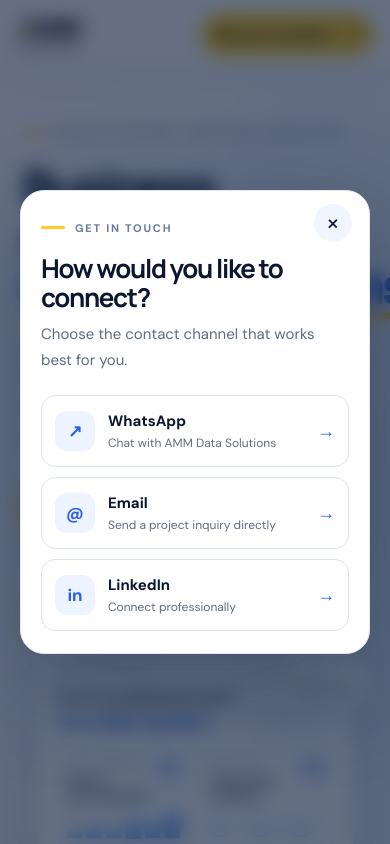
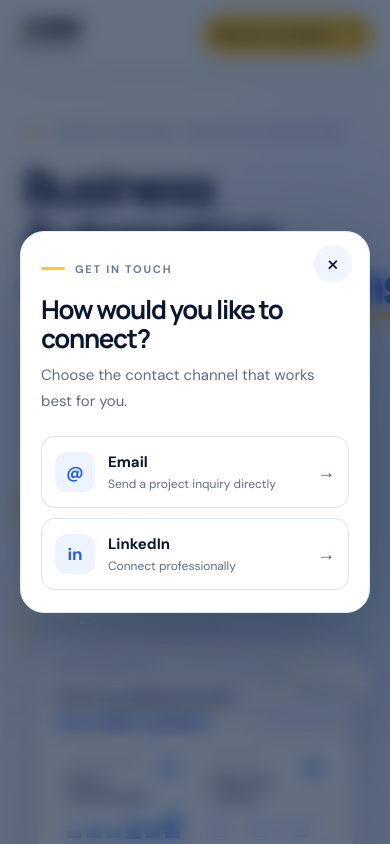
Before and after one commit to wwwab229-cpu/amm-data-solutions-website, a Next.js app: page / in a window 390 px wide. Both pictures are taken after a click on the button "Discuss a project ↗". Shown: the top 844 px of the page. Built offline with nearby package versions, Linux system fonts and the light colour scheme.

Commit message:
Promote AI website chatbots and remove phone contact option

```diff
--- a/app/page.tsx
+++ b/app/page.tsx
@@ -4,7 +4,7 @@ import { useState } from "react";
 import AMMLogo from "../logo/AMMLogo";
 
 const services = [
-  { n:"01", slug:"ai-automation-business-systems", title:"AI Automation & Business Systems", plain:"Less busywork. More control.", body:"Connect repetitive tasks, lead tracking and customer workflows so work moves forward with fewer manual steps.", examples:["Workflow automation","Lead capture and follow-up systems","Business process setup"], visual:"workflow" },
+  { n:"01", slug:"ai-automation-business-systems", title:"AI Automation & Business Systems", plain:"Less busywork. More control.", body:"Connect repetitive tasks, AI website chatbots, lead tracking and customer workflows so work moves forward with fewer manual steps.", examples:["AI website chatbots and virtual assistants","FAQ-trained customer support assistants","Workflow automation and lead follow-up"], visual:"workflow" },
   { n:"02", slug:"website-ecommerce-solutions", title:"Web & E-commerce Solutions", plain:"A stronger digital front door.", body:"Build a clear, credible online presence that helps customers understand your offer and take action.", examples:["Business websites","Online stores and product catalogs","Landing pages and integrations"], visual:"web" },
   { n:"03", slug:"data-analytics-business-intelligence", title:"Data Analytics & Reporting", plain:"Turn scattered data into clarity.", body:"Bring spreadsheets, reporting and business information into a format that supports better decisions.", examples:["Spreadsheet automation","Dashboards and recurring reports","Data cleaning and validation"], visual:"data" },
   { n:"04", slug:"seo-ai-search-visibility", title:"SEO & AI Search Visibility", plain:"Make your business easier to discover.", body:"Improve the structure and content that helps search platforms understand your business.", examples:["Technical SEO checks","Content and structured data","Indexing and search visibility monitoring"], visual:"search" },
@@ -17,7 +17,7 @@ const process = [
   ["03","Build, review and hand over","We review the output with you and explain how to use the delivered solution."],
 ];
 const faqs = [
-  ["What does AMM Data Solutions do?","We deliver digital systems and creative services across automation, websites, business data, search visibility, lead generation and marketing."],
+  ["What does AMM Data Solutions do?","We deliver digital systems and creative services across AI chatbots, automation, websites, business data, search visibility, lead generation and marketing."],
   ["Do you work with businesses outside Pakistan?","Yes. We welcome inquiries from Pakistan and international markets. Scope, timeline and working arrangements are agreed for each project."],
   ["How much does a project cost?","Pricing depends on the scope and requirements. Share what you need and we can discuss a practical scope before quoting."],
 ];
@@ -71,6 +71,6 @@ export default function Home() {
     <section id="contact" className="contact section"><div className="contactGlow"></div><div className="contactInner"><div className="eyebrow"><span className="eyebrowLine"/> START WITH THE BUSINESS OBJECTIVE</div><h2>What needs to work<br/><span>better?</span></h2><p>Share the challenge, goal or idea. We’ll help clarify a sensible next step and the scope it may require.</p><a className="primary" href="mailto:ammdatasolutions229@gmail.com?subject=Project%20inquiry%20-%20AMM%20Data%20Solutions">Discuss your project <span>↗</span></a><a className="contactEmail" href="mailto:ammdatasolutions229@gmail.com?subject=Project%20inquiry%20-%20AMM%20Data%20Solutions">Email AMM Data Solutions</a></div></section>
     <section className="faq section"><div><div className="eyebrow">GOOD TO KNOW</div><h2>Before we begin<span className="yellowDot">.</span></h2></div><div className="faqList">{faqs.map((f,i)=><div className="faqItem" key={f[0]}><button className="faqQuestion" aria-expanded={openFaq===i} onClick={()=>setOpenFaq(openFaq===i?null:i)}>{f[0]}<span>{openFaq===i?"−":"+"}</span></button>{openFaq===i&&<p>{f[1]}</p>}</div>)}</div></section>
     <footer><div className="footerTop"><Brand footer/><p>Digital systems, business intelligence and creative execution.</p><a className="footerContact" href="#contact">Discuss a project ↗</a></div><div className="footerBottom"><span>© 2026 AMM Data Solutions</span><span>Automation · Websites · Data · SEO · Marketing · Creative</span><span>Pakistan and worldwide</span></div></footer>
-    {contactOpen && <div className="contactModalBackdrop" onClick={()=>setContactOpen(false)}><section className="contactModal" role="dialog" aria-modal="true" aria-labelledby="contactModalTitle" onClick={e=>e.stopPropagation()}><button className="modalClose" type="button" aria-label="Close contact options" onClick={()=>setContactOpen(false)}>×</button><div className="eyebrow"><span className="eyebrowLine"/> GET IN TOUCH</div><h2 id="contactModalTitle">How would you like to connect?</h2><p>Choose the contact channel that works best for you.</p><a className="contactOption" href="https://wa.me/923032724908" target="_blank" rel="noreferrer"><span className="contactOptionIcon">↗</span><span><b>WhatsApp</b><small>Chat with AMM Data Solutions</small></span><strong>→</strong></a><a className="contactOption" href="mailto:ammdatasolutions229@gmail.com?subject=Project%20inquiry%20-%20AMM%20Data%20Solutions"><span className="contactOptionIcon">@</span><span><b>Email</b><small>Send a project inquiry directly</small></span><strong>→</strong></a><a className="contactOption" href="https://www.linkedin.com/in/abdullah-mumtaz-malik-975a93240/" target="_blank" rel="noreferrer"><span className="contactOptionIcon">in</span><span><b>LinkedIn</b><small>Connect professionally</small></span><strong>→</strong></a></section></div>}
+    {contactOpen && <div className="contactModalBackdrop" onClick={()=>setContactOpen(false)}><section className="contactModal" role="dialog" aria-modal="true" aria-labelledby="contactModalTitle" onClick={e=>e.stopPropagation()}><button className="modalClose" type="button" aria-label="Close contact options" onClick={()=>setContactOpen(false)}>×</button><div className="eyebrow"><span className="eyebrowLine"/> GET IN TOUCH</div><h2 id="contactModalTitle">How would you like to connect?</h2><p>Choose the contact channel that works best for you.</p><a className="contactOption" href="mailto:ammdatasolutions229@gmail.com?subject=Project%20inquiry%20-%20AMM%20Data%20Solutions"><span className="contactOptionIcon">@</span><span><b>Email</b><small>Send a project inquiry directly</small></span><strong>→</strong></a><a className="contactOption" href="https://www.linkedin.com/in/abdullah-mumtaz-malik-975a93240/" target="_blank" rel="noreferrer"><span className="contactOptionIcon">in</span><span><b>LinkedIn</b><small>Connect professionally</small></span><strong>→</strong></a></section></div>}
   </main>;
 }
```
